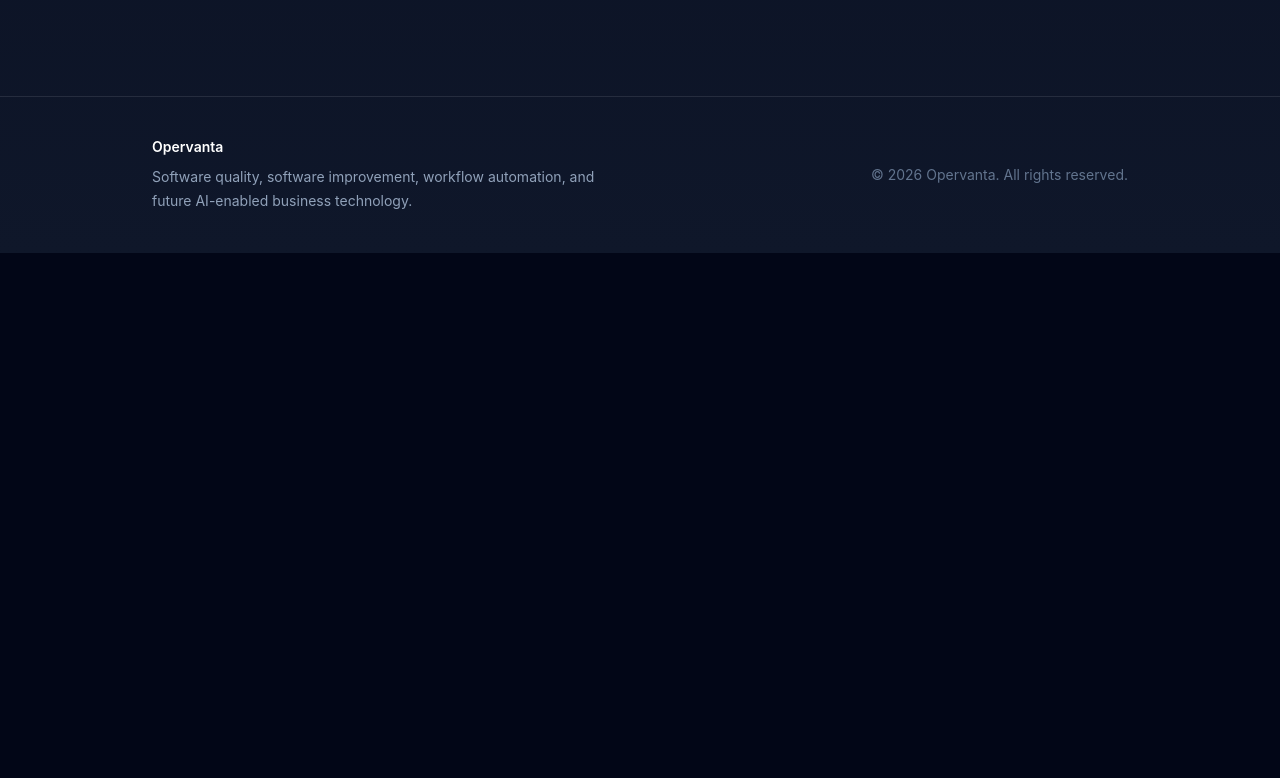
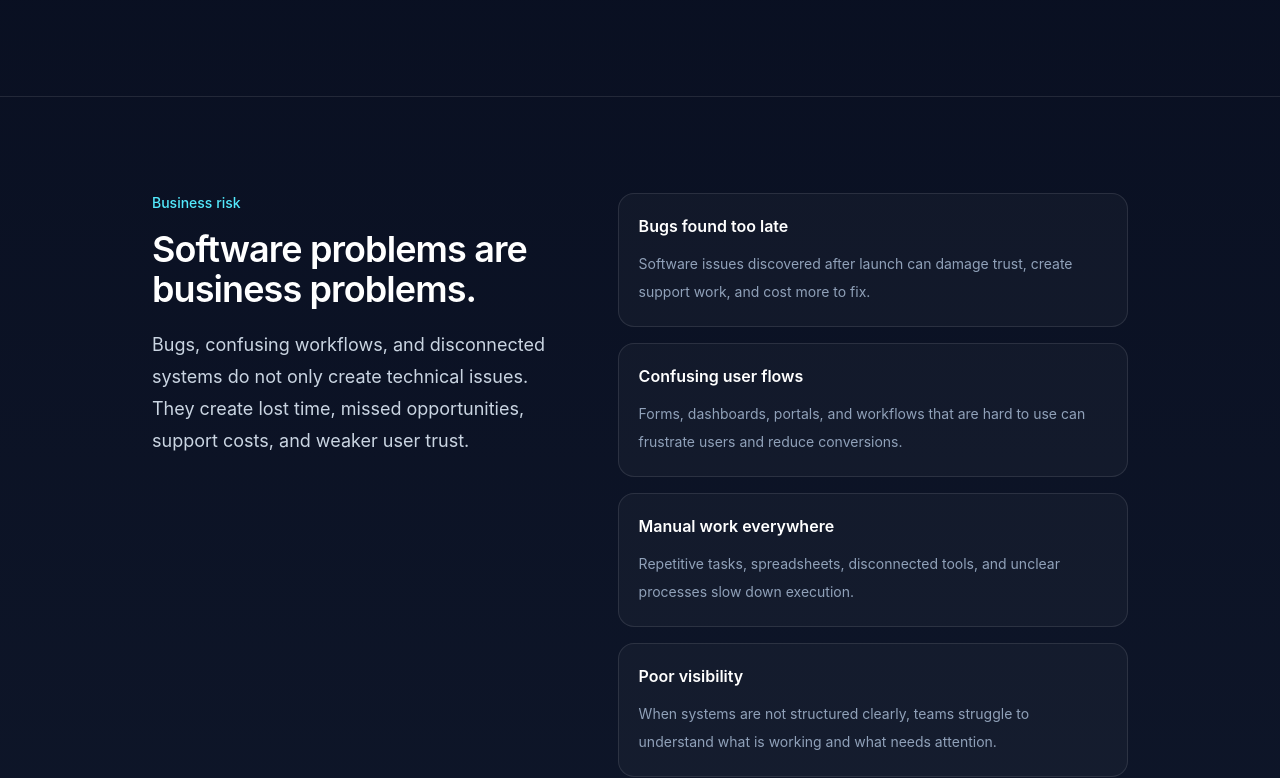
Before and after one commit to Ben-Tor/opervanta-website, a SvelteKit app: page / in a window 1280 px wide. Shown: the part 1394-2172 px from the top of the page. Before the commit the page ends 1647 px from the top, so only its background shows below. Built offline with nearby package versions, Linux system fonts and the light colour scheme.

Commit message:
Add homepage problem section

```diff
--- /dev/null
+++ b/src/lib/components/sections/ProblemSection.svelte
@@ -0,0 +1,36 @@
+<script lang="ts">
+	import Container from '$lib/components/ui/Container.svelte';
+	import { businessProblems } from '$lib/data/problems';
+</script>
+
+<section class="border-t border-white/10 py-24">
+	<Container>
+		<div class="grid gap-12 lg:grid-cols-[0.9fr_1.1fr] lg:items-start">
+			<div>
+				<p class="mb-4 text-sm font-medium text-cyan-300">Business risk</p>
+
+				<h2 class="text-3xl font-semibold tracking-tight text-white sm:text-4xl">
+					Software problems are business problems.
+				</h2>
+
+				<p class="mt-5 text-lg leading-8 text-slate-300">
+					Bugs, confusing workflows, and disconnected systems do not only create technical
+					issues. They create lost time, missed opportunities, support costs, and weaker user
+					trust.
+				</p>
+			</div>
+
+			<div class="grid gap-4">
+				{#each businessProblems as problem}
+					<article class="rounded-2xl border border-white/10 bg-white/[0.03] p-5">
+						<h3 class="text-base font-semibold text-white">{problem.title}</h3>
+
+						<p class="mt-3 text-sm leading-7 text-slate-400">
+							{problem.description}
+						</p>
+					</article>
+				{/each}
+			</div>
+		</div>
+	</Container>
+</section>
--- /dev/null
+++ b/src/lib/data/problems.ts
@@ -0,0 +1,27 @@
+export type Problem = {
+	title: string;
+	description: string;
+};
+
+export const businessProblems: Problem[] = [
+	{
+		title: 'Bugs found too late',
+		description:
+			'Software issues discovered after launch can damage trust, create support work, and cost more to fix.'
+	},
+	{
+		title: 'Confusing user flows',
+		description:
+			'Forms, dashboards, portals, and workflows that are hard to use can frustrate users and reduce conversions.'
+	},
+	{
+		title: 'Manual work everywhere',
+		description:
+			'Repetitive tasks, spreadsheets, disconnected tools, and unclear processes slow down execution.'
+	},
+	{
+		title: 'Poor visibility',
+		description:
+			'When systems are not structured clearly, teams struggle to understand what is working and what needs attention.'
+	}
+];
--- a/src/routes/+page.svelte
+++ b/src/routes/+page.svelte
@@ -1,5 +1,6 @@
 <script lang="ts">
 	import CoreServices from '$lib/components/sections/CoreServices.svelte';
+	import ProblemSection from '$lib/components/sections/ProblemSection.svelte';
 	import Button from '$lib/components/ui/Button.svelte';
 	import Container from '$lib/components/ui/Container.svelte';
 </script>
@@ -38,4 +39,5 @@
 	</section>
 
 	<CoreServices />
+	<ProblemSection/>
 </main>
```
